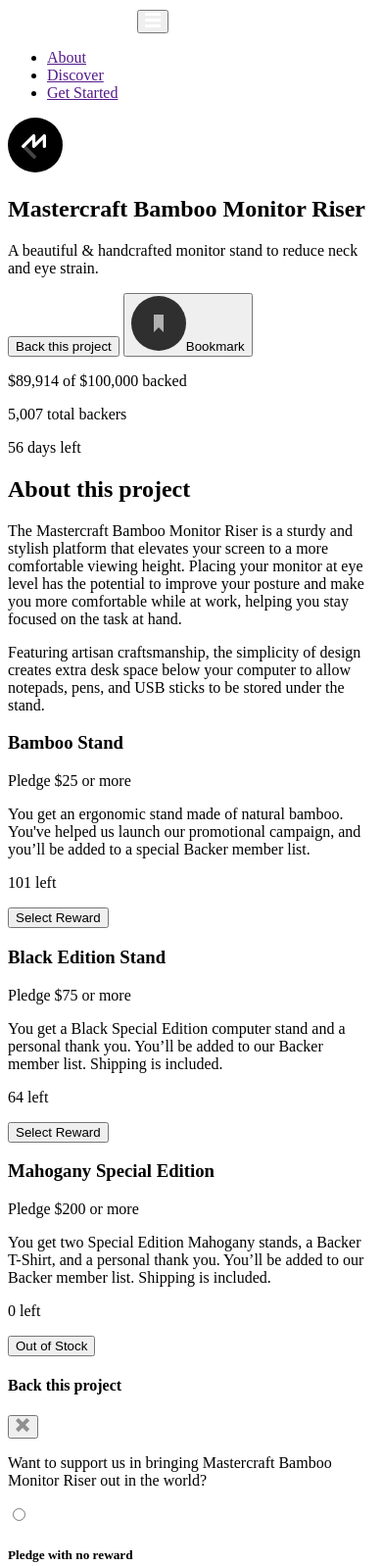
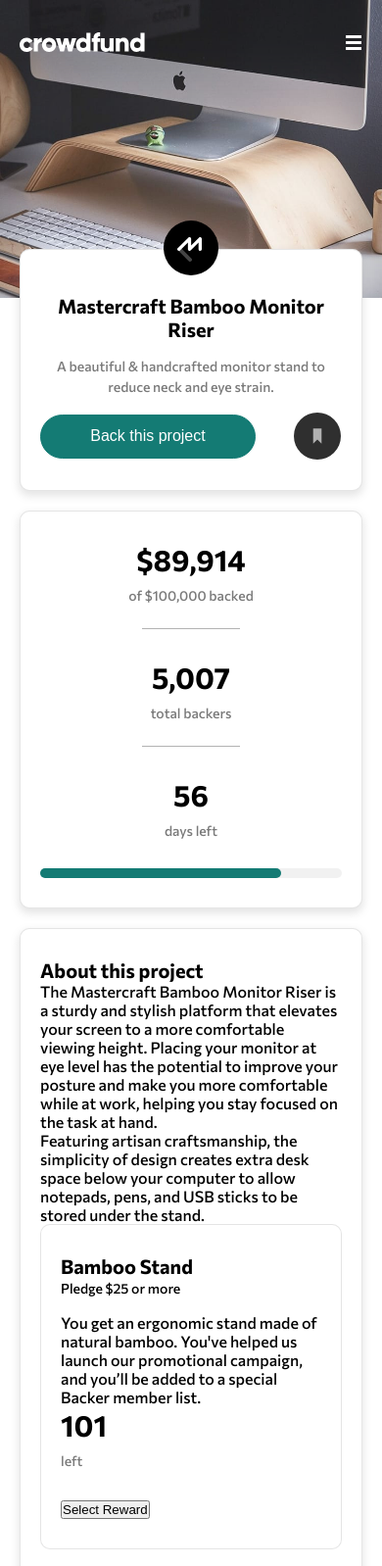
Before and after one commit to rafo38kh/crowdfunding-product-page, a website: page index.html in a window 390 px wide. Shown: the top 1598 px of the page at 98% size. Drawn offline with Linux system fonts and the light colour scheme.

Commit message:
big cards

```diff
--- a/index.html
+++ b/index.html
@@ -65,7 +65,7 @@
         <h1 class="mastercraft__title mastercraft__title--primary">
           Mastercraft Bamboo Monitor Riser
         </h1>
-        <p class="mastercraft__subtitle">
+        <p class="mastercraft__subtitle mastercraft__subtitle--primary">
           A beautiful & handcrafted monitor stand to reduce neck and eye strain.
         </p>
         <div class="mastercraft__bookmark-wrapper">
@@ -198,8 +198,7 @@
             <p
               class="mastercraft__num mastercraft__num--mini mastercraft__num-disabled"
             >
-              <span
-                class="mastercraft__num-span mastercraft__num-span--mini mastercraft__num-span-disabled"
+              <span class="mastercraft__num-span mastercraft__num-span--mini"
                 >0
               </span>
               left
@@ -215,7 +214,7 @@
       </section>
     </main>
 
-    <footer class="crowdfund__footer"></footer>
+    <footer class="footer"></footer>
 
     <div class="modals__wrapper">
       <div class="modal__big">
@@ -226,7 +225,7 @@
             <img
               src="./images/icon-close-modal.svg"
               alt=""
-              class="modal-close"
+              class="modal__close"
               aria-hidden="true"
             />
           </button>
--- a/scss/abstracts/_variables.scss
+++ b/scss/abstracts/_variables.scss
@@ -2,3 +2,4 @@ $color-moderatecyan: hsl(176, 50%, 47%);
 $color-darkcyan: hsl(176, 72%, 28%);
 $color-black: hsl(0, 0%, 0%);
 $color-darkGray: hsl(0, 0%, 48%);
+$color-white: hsl(0, 0%, 100%);
--- a/scss/base/_reset.scss
+++ b/scss/base/_reset.scss
@@ -1,3 +1,5 @@
+@use "../abstracts/index" as *;
+
 *,
 *::before,
 *::after {
@@ -11,6 +13,12 @@ li {
   list-style: none;
 }
 
+img,
+picture {
+  max-width: 100%;
+  display: block;
+}
+
 html {
   font-size: 62.5%;
   box-sizing: border-box;
@@ -18,5 +26,6 @@ html {
 
 body {
   font-size: 1.6rem;
+  background-color: $color-white;
   font-family: "Commissioner", sans-serif; //  Weights: 400, 500, 700
 }
--- a/scss/components/_buttons.scss
+++ b/scss/components/_buttons.scss
@@ -0,0 +1,43 @@
+@use "../abstracts/index" as *;
+
+.crowdfund {
+  &__button {
+    &--menu {
+      background: transparent;
+      border: 0.1rem solid transparent;
+    }
+
+    &--back {
+      background-color: hsl(176, 72%, 28%);
+      color: $color-white;
+      font-size: 1.6rem;
+      width: 22rem;
+      padding: 1.25rem;
+      border: 0.1rem solid hsl(176, 72%, 28%);
+      border-radius: 3rem;
+    }
+
+    &--bookmark {
+      background: transparent;
+      border: 1px solid transparent;
+      display: flex;
+      overflow: hidden;
+      width: 5rem;
+    }
+
+    &--mini {
+    }
+
+    &-disabled {
+    }
+
+    &-modal--close {
+    }
+
+    &-modal--submit {
+    }
+
+    &-modal--small {
+    }
+  }
+}
--- a/scss/layout/_footer.scss
+++ b/scss/layout/_footer.scss
@@ -1,21 +1,23 @@
-&__attribution {
-  width: 100%;
-  font-size: clamp(1.2rem, 2vw, 1.4rem);
-  text-align: center;
-  margin: 0 auto;
-  padding: 0rem 0 1rem 0;
+.footer {
+  // &__attribution {
+  //   width: 100%;
+  //   font-size: clamp(1.2rem, 2vw, 1.4rem);
+  //   text-align: center;
+  //   margin: 0 auto;
+  //   padding: 0rem 0 1rem 0;
 
-  &-link:link,
-  &-link:visited {
-    text-transform: uppercase;
-    color: $color-primary;
-    text-decoration: none;
-    font-weight: 400;
-  }
+  //   &-link:link,
+  //   &-link:visited {
+  //     text-transform: uppercase;
+  //     color: $color-primary;
+  //     text-decoration: none;
+  //     font-weight: 400;
+  //   }
 
-  &-link:hover,
-  &-link:active {
-    color: $color-primary;
-    text-decoration: underline;
-  }
+  //   &-link:hover,
+  //   &-link:active {
+  //     color: $color-primary;
+  //     text-decoration: underline;
+  //   }
+  // }
 }
--- a/scss/layout/_header.scss
+++ b/scss/layout/_header.scss
@@ -0,0 +1,59 @@
+@use "../abstracts/index" as *;
+
+.crowdfund {
+  background-image: url(../../images/image-hero-mobile.jpg);
+  background-repeat: no-repeat;
+  background-size: cover;
+  min-height: 30rem;
+  padding: 0 2rem;
+  box-shadow: 0px 44px 38px 27px rgba(0, 0, 0, 0.2) inset;
+
+  &__header {
+    &-wrapper {
+      display: flex;
+      justify-content: space-between;
+      align-items: center;
+      padding: 3.3rem 0;
+    }
+  }
+
+  &__logo {
+  }
+
+  &__burger {
+  }
+
+  &__navigation {
+    background-color: $color-white;
+    border-radius: 1rem;
+    box-shadow: 0px 21px 46px 6px rgba(0, 0, 0, 0.2);
+    visibility: hidden;
+    opacity: 0;
+  }
+
+  &__list {
+    list-style: none;
+    font-size: 1.8rem;
+  }
+
+  &__item {
+    padding: 2.5rem 2rem;
+    &:not(:last-child) {
+      border-bottom: 0.1rem solid rgba($color-black, 0.1);
+    }
+  }
+
+  &__link {
+    text-decoration: none;
+    font-weight: 500;
+    &:link,
+    &:visited {
+      color: $color-black;
+    }
+  }
+
+  &__main {
+    padding: 0 2rem;
+    margin-top: -5rem;
+  }
+}
--- a/scss/layout/_index.scss
+++ b/scss/layout/_index.scss
@@ -1,6 +1,4 @@
 @forward "./header";
-@forward "./clipboard";
-@forward "./snippets";
-@forward "./workflow";
-@forward "./access";
+@forward "./mastercraft";
 @forward "./footer";
+@forward "./modal";
--- a/scss/layout/_mastercraft.scss
+++ b/scss/layout/_mastercraft.scss
@@ -0,0 +1,134 @@
+@use "../abstracts/index" as *;
+
+.mastercraft {
+  &__section {
+    position: relative;
+    background-color: $color-white;
+    font-weight: 500;
+    width: 100%;
+    max-width: 60rem;
+    margin: 0 auto 2rem auto;
+    padding: 3rem 2rem;
+    border: 0.1rem solid rgba($color-black, 0.1);
+    border-radius: 1rem;
+    box-shadow: 0px 4px 8px 1px rgba(125, 125, 126, 0.2);
+    &--mini {
+      box-shadow: unset;
+    }
+
+    &-disabled {
+    }
+  }
+
+  &__logo {
+    position: absolute;
+    top: -3rem;
+    left: 50%;
+    transform: translateX(-50%);
+  }
+
+  &__title {
+    font-size: 2rem;
+
+    &--primary {
+      text-align: center;
+      width: 90%;
+      margin: 1.5rem auto;
+    }
+
+    &--secondary {
+    }
+
+    &-disabled {
+    }
+  }
+
+  &__subtitle {
+    font-size: 1.4rem;
+    line-height: 1.5;
+    margin-bottom: 1.5rem;
+
+    &--primary {
+      color: $color-darkGray;
+      text-align: center;
+    }
+
+    &--secondary {
+    }
+
+    &-disabled {
+    }
+  }
+
+  &__bookmark-wrapper {
+    display: flex;
+    justify-content: space-between;
+    align-items: center;
+  }
+
+  &__bookmark {
+  }
+
+  &__number-wrapper {
+    text-align: center;
+  }
+
+  &__num {
+    color: $color-darkGray;
+    display: flex;
+    flex-direction: column;
+    margin-bottom: 3rem;
+    font-size: 1.4rem;
+
+    &:not(:last-child) {
+      &::after {
+        content: "";
+        width: 10rem;
+        height: 0.1rem;
+        background-color: rgba($color-black, 0.3);
+        margin: 2.5rem auto 0;
+      }
+    }
+    &-span {
+      color: $color-black;
+      font-weight: 700;
+      font-size: 3rem;
+      margin-bottom: 1rem;
+
+      &--mini {
+      }
+    }
+
+    &--mini {
+      &:not(:last-child) {
+        &::after {
+          all: unset;
+        }
+      }
+    }
+
+    &-disabled {
+    }
+  }
+
+  &__progress {
+    background-color: rgba($color-darkGray, 0.1);
+    width: 100%;
+    height: 1rem;
+    border-radius: 1rem;
+    &--bar {
+      background-color: $color-darkcyan;
+      width: 80%;
+      height: 1rem;
+      border-radius: 1rem;
+    }
+  }
+
+  &__paragraph {
+    &-disabled {
+    }
+  }
+
+  &__button-wrapper {
+  }
+}
--- a/scss/layout/_modal.scss
+++ b/scss/layout/_modal.scss
@@ -0,0 +1,89 @@
+.modals {
+  &__wrapper {
+  }
+
+  &__big {
+  }
+
+  &__header-wrapper {
+  }
+
+  &__header {
+  }
+
+  &__title {
+    &--primary {
+    }
+
+    &--secondary {
+    }
+
+    &-disabled {
+    }
+
+    &-small {
+    }
+  }
+
+  &__subtitle {
+    &-disabled {
+    }
+  }
+
+  &__close {
+  }
+
+  &__paragraph {
+    &--primary {
+    }
+
+    &--secondary {
+    }
+
+    &-disabled {
+    }
+
+    &-small {
+    }
+  }
+
+  &__box {
+  }
+
+  &__check-wrapper {
+  }
+
+  &__radio {
+  }
+
+  &__box-divider {
+  }
+
+  &__number {
+    &--span {
+    }
+
+    &-disabled {
+    }
+  }
+
+  &__pledge-wrapper {
+  }
+
+  &__pledge {
+  }
+
+  &__form {
+  }
+
+  &__input {
+  }
+
+  //________________________________________________________________
+
+  &__small {
+  }
+
+  &__check {
+  }
+}
```
Also changed, not shown: css/style.css, scss/layout/_about.scss (deleted), 1 other file.
